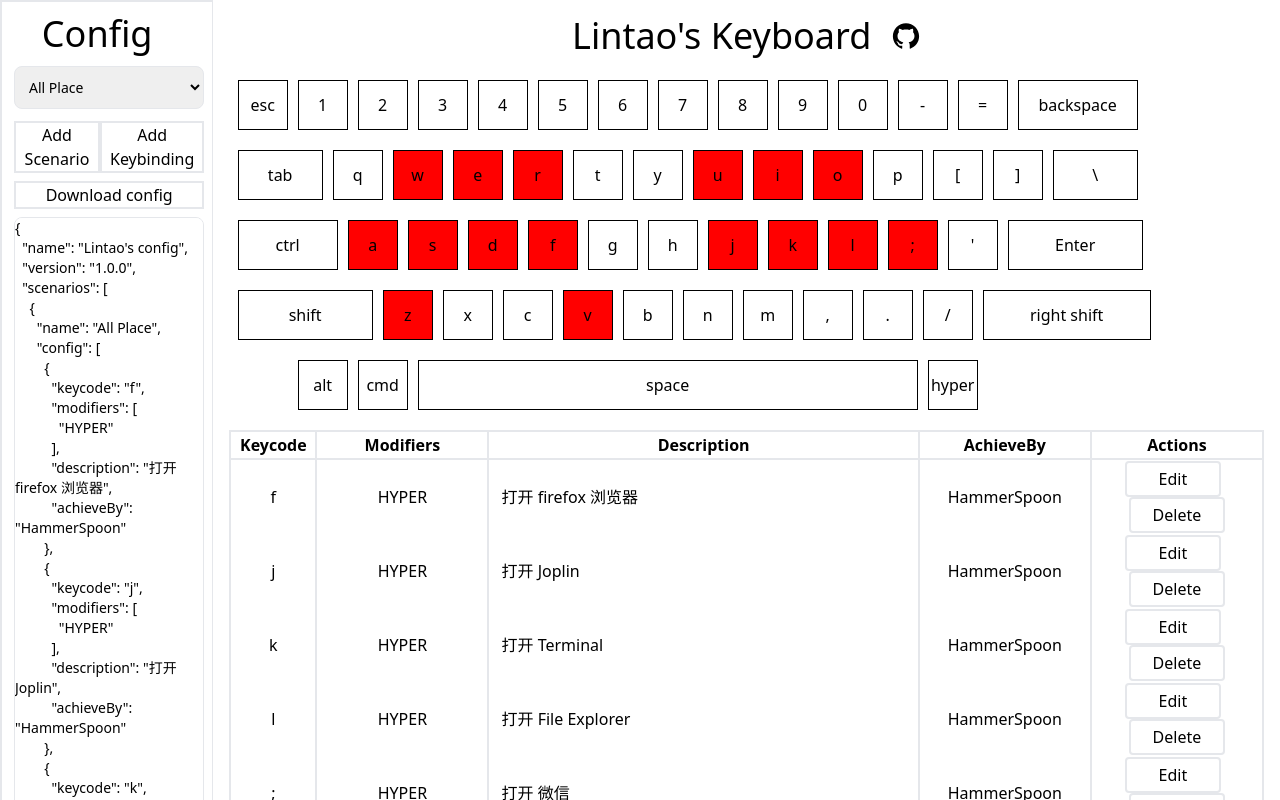
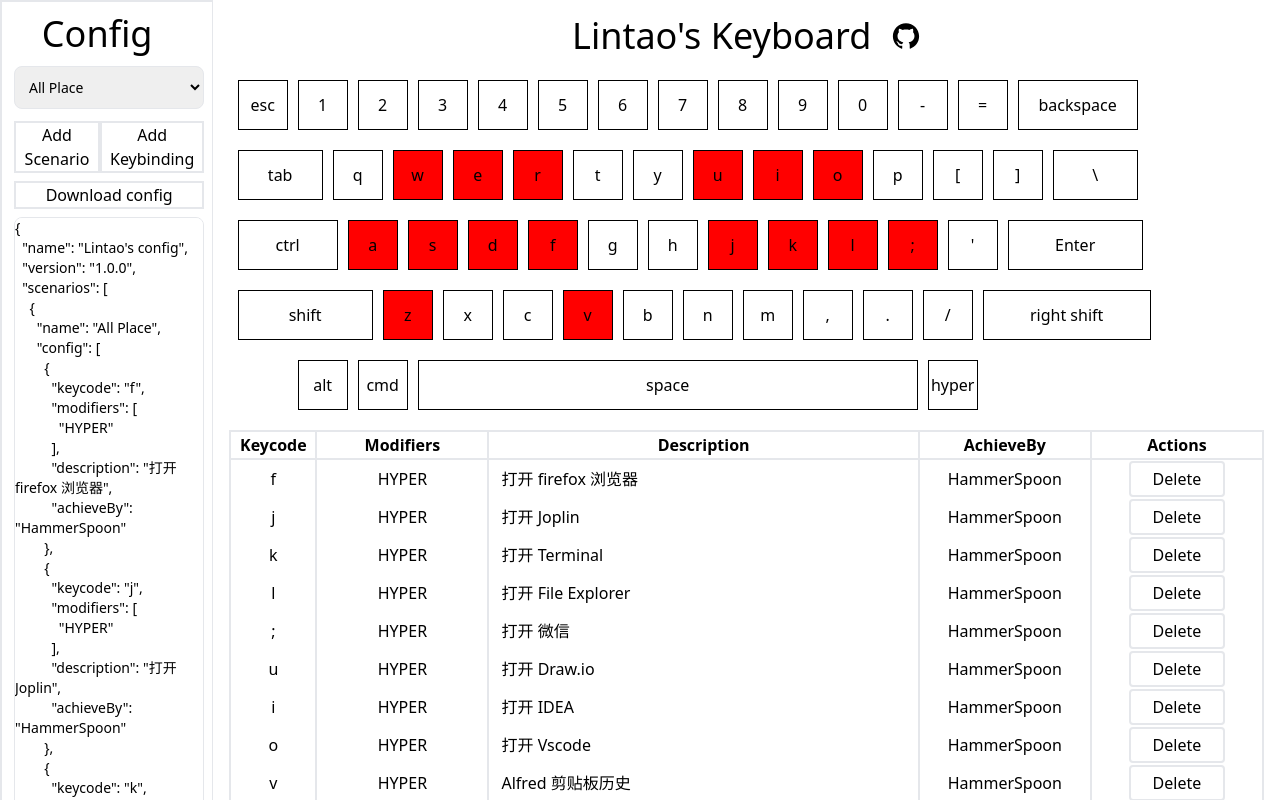
Before and after one commit to LintaoAmons/Keyboard, a React (Create React App) app: page / in a window 1280 px wide. Shown: the top 800 px of the page. Built offline with nearby package versions, Linux system fonts and the light colour scheme.

Commit message:
Hide edit botton for now

```diff
--- a/src/core/KeyMapOverview/KeyMapOverview.tsx
+++ b/src/core/KeyMapOverview/KeyMapOverview.tsx
@@ -1,4 +1,4 @@
-import type { FC } from 'react';
+import { FC } from 'react';
 import { Scenario } from '../CoreTypes';
 import { TypeConverter } from '../util/TypeConverter';
 
@@ -56,13 +56,6 @@
                             <td className="border-x-2 text-center">{ele.achieveBy}</td>
                             <td className="border-x-2 text-center">
                                 <button
-                                    className="w-24 mr-2 py-1 px-2 rounded border-2"
-                                    onClick={() => {
-                                        /* Add "Edit" button functionality here */
-                                    }}>
-                                    Edit
-                                </button>
-                                <button
                                     className="w-24 py-1 px-2 rounded border-2"
                                     onClick={() => onDeleteKeybinding(index)}>
                                     Delete
```
